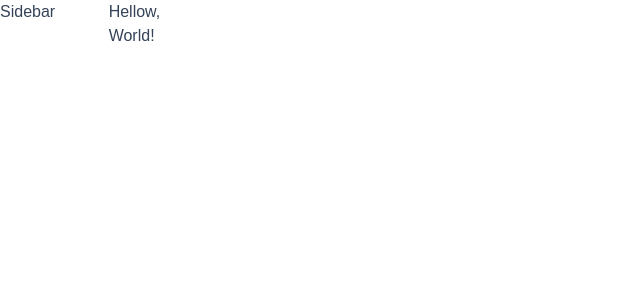
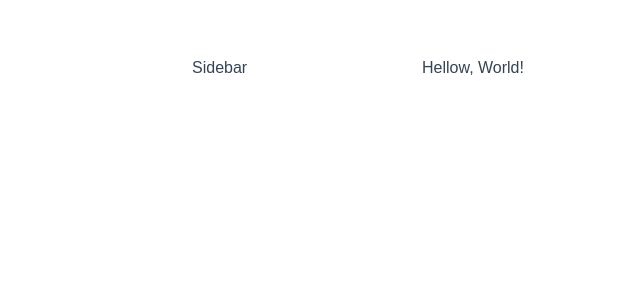
Before and after one commit to tiagogb21/portfolio, a Next.js app: page / in a window 1280 px wide. Shown: the top 300 px of the page, without its empty margins (0-640 px from the left). Built offline with nearby package versions, Linux system fonts and the light colour scheme.

Commit message:
criando estilo para o componente app

```diff
--- a/pages/_app.tsx
+++ b/pages/_app.tsx
@@ -2,9 +2,9 @@ import "../styles/globals.css";
 
 function MyApp({ Component, pageProps }) {
   return (
-    <div className="grid grid-cols-12 gap-6">
-      <div>Sidebar</div>
-      <div>
+    <div className="grid grid-cols-12 gap-6 px-48 my-14">
+      <div className="col-span-3 bg-white rounded-2xl">Sidebar</div>
+      <div className="col-span-9 bg-white">
         <Component {...pageProps} />
       </div>
     </div>
```
